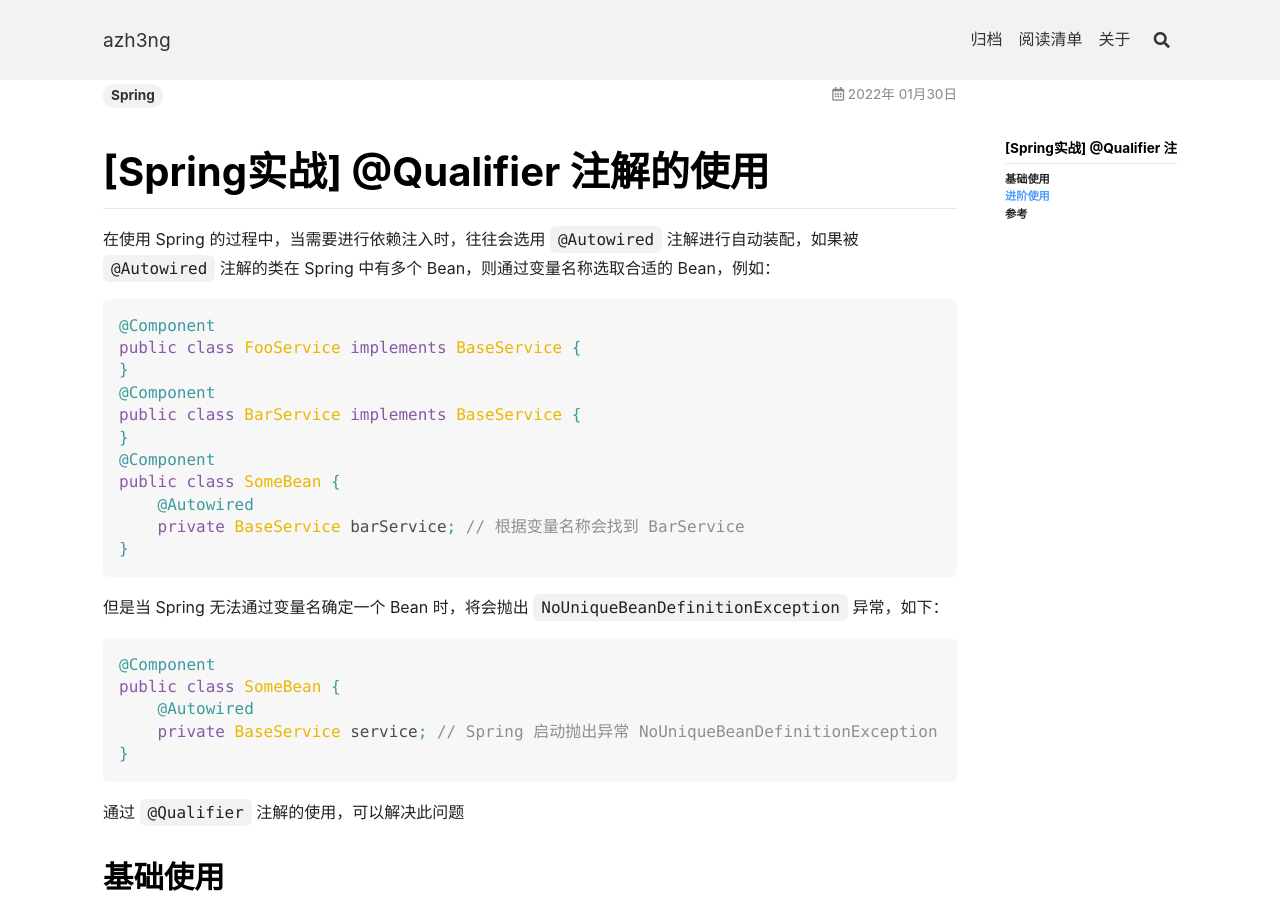
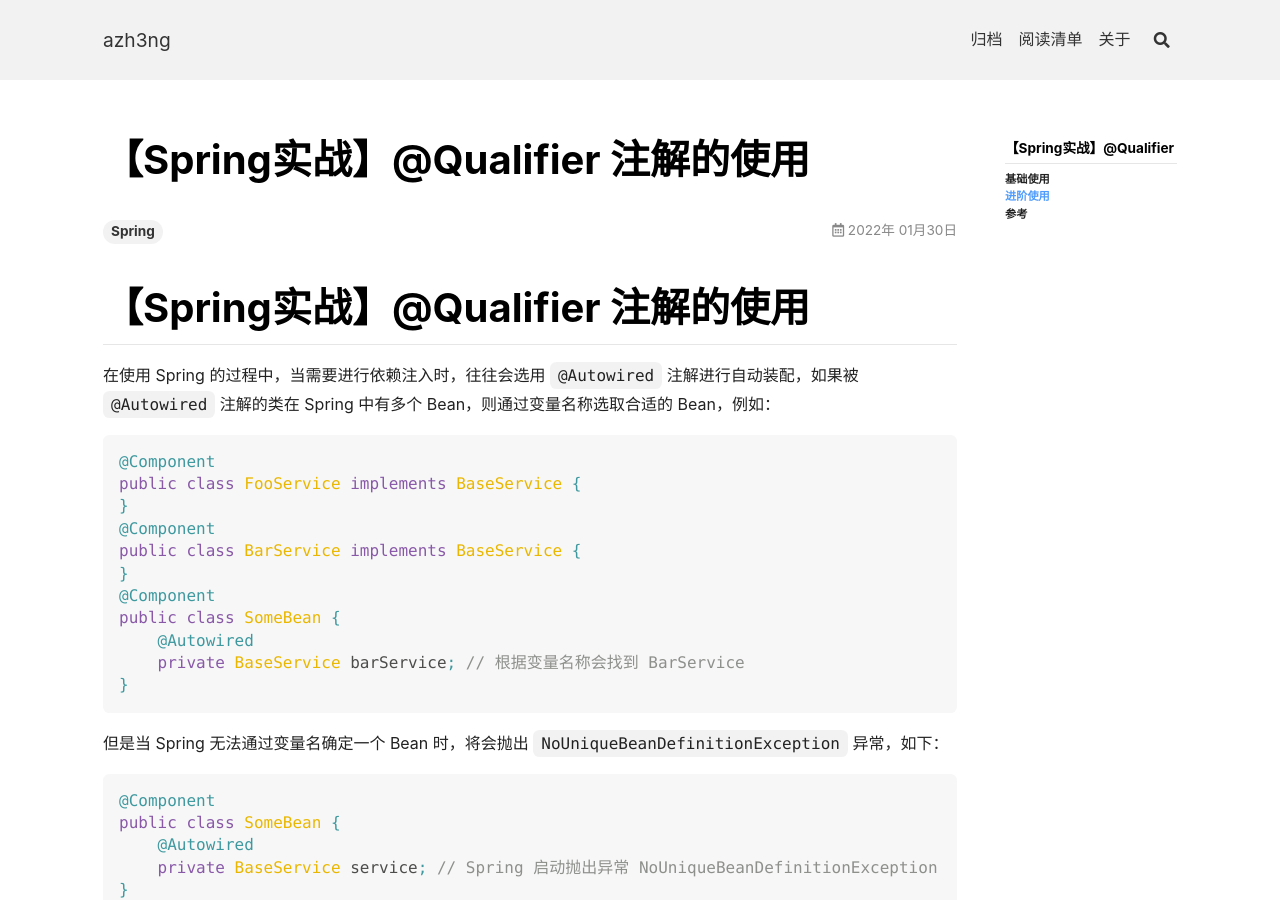
Before and after one commit to azh3ng/azh3ng.github.io, a Jekyll site: the page built from _posts/2022-01-30-Spring-use-of-@Qualifier.md, in a window 1280 px wide and 900 px high. Built offline with Jekyll 4.4.1, drawn with Linux system fonts in a browser that asks for light colours; nearby versions of some CDN libraries.

````diff
--- a/_data/variables.yml
+++ b/_data/variables.yml
@@ -26,7 +26,7 @@ default:
       show_excerpt: false
       show_readmore: false
       show_info: false
-    show_title: false
+    show_title: true
     show_edit_on_github: false
     show_date: true
     show_tags: true
--- a/_posts/2022-01-30-Spring-use-of-@Qualifier.md
+++ b/_posts/2022-01-30-Spring-use-of-@Qualifier.md
@@ -6,7 +6,7 @@ category:
 tags: [Spring]
 ---
 
-# [Spring实战] @Qualifier 注解的使用
+# 【Spring实战】@Qualifier 注解的使用
 
 在使用 Spring 的过程中，当需要进行依赖注入时，往往会选用 `@Autowired` 注解进行自动装配，如果被  `@Autowired` 注解的类在 Spring 中有多个 Bean，则通过变量名称选取合适的 Bean，例如：
 ```java
````
